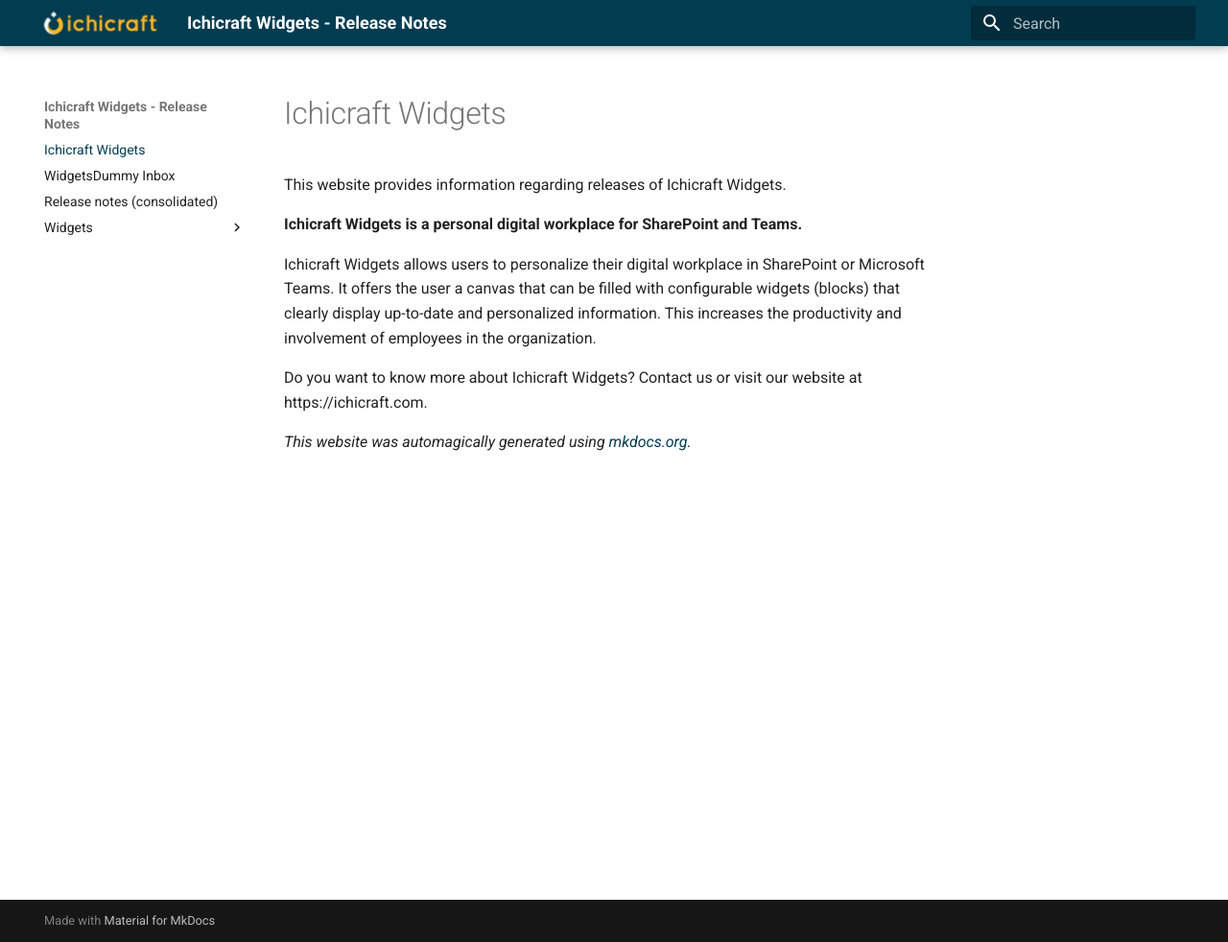
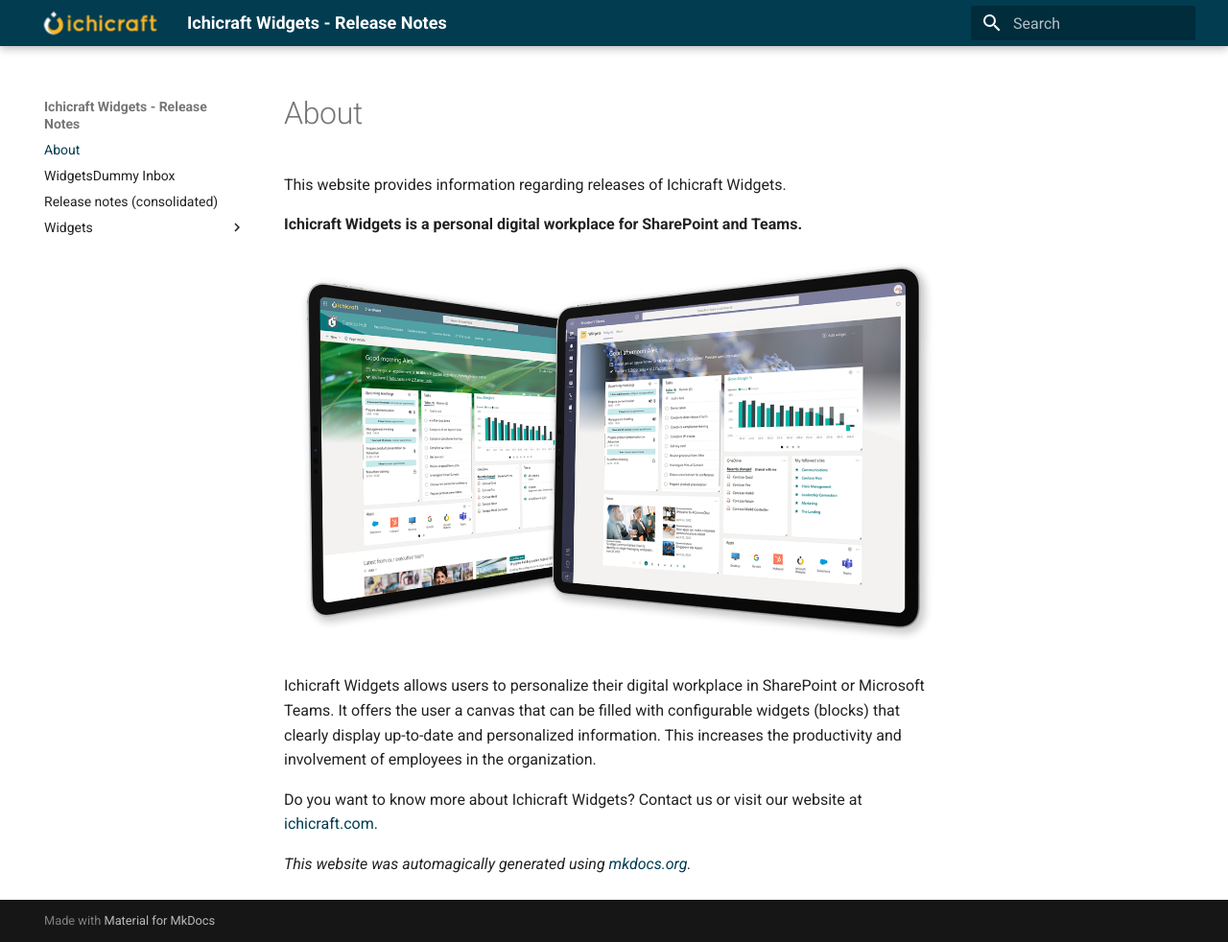
Before and after one commit to ichicraft/widgets-docs, an MkDocs documentation site: the page built from docs/index.md, in a window 1280 px wide and 982 px high. Shown: the whole window at 96% size. Built offline with MkDocs 1.6.1 and Material for MkDocs 9.7.7, drawn with Linux system fonts in a browser that asks for light colours.

Commit message:
added impression + link to website

```diff
--- a/docs/index.md
+++ b/docs/index.md
@@ -1,11 +1,13 @@
-# Ichicraft Widgets
+# About
 
 This website provides information regarding releases of Ichicraft Widgets.
 
 **Ichicraft Widgets is a personal digital workplace for SharePoint and Teams.**
 
+![Ichicraft Widgets](images/impression.png)
+
 Ichicraft Widgets allows users to personalize their digital workplace in SharePoint or Microsoft Teams. It offers the user a canvas that can be filled with configurable widgets (blocks) that clearly display up-to-date and personalized information. This increases the productivity and involvement of employees in the organization.
 
-Do you want to know more about Ichicraft Widgets? Contact us or visit our website at https://ichicraft.com.
+Do you want to know more about Ichicraft Widgets? Contact us or visit our website at [ichicraft.com](https://ichicraft.com).
 
 *This website was automagically generated using [mkdocs.org](https://www.mkdocs.org).*
```
Also changed, not shown: docs/images/impression.png (added).
